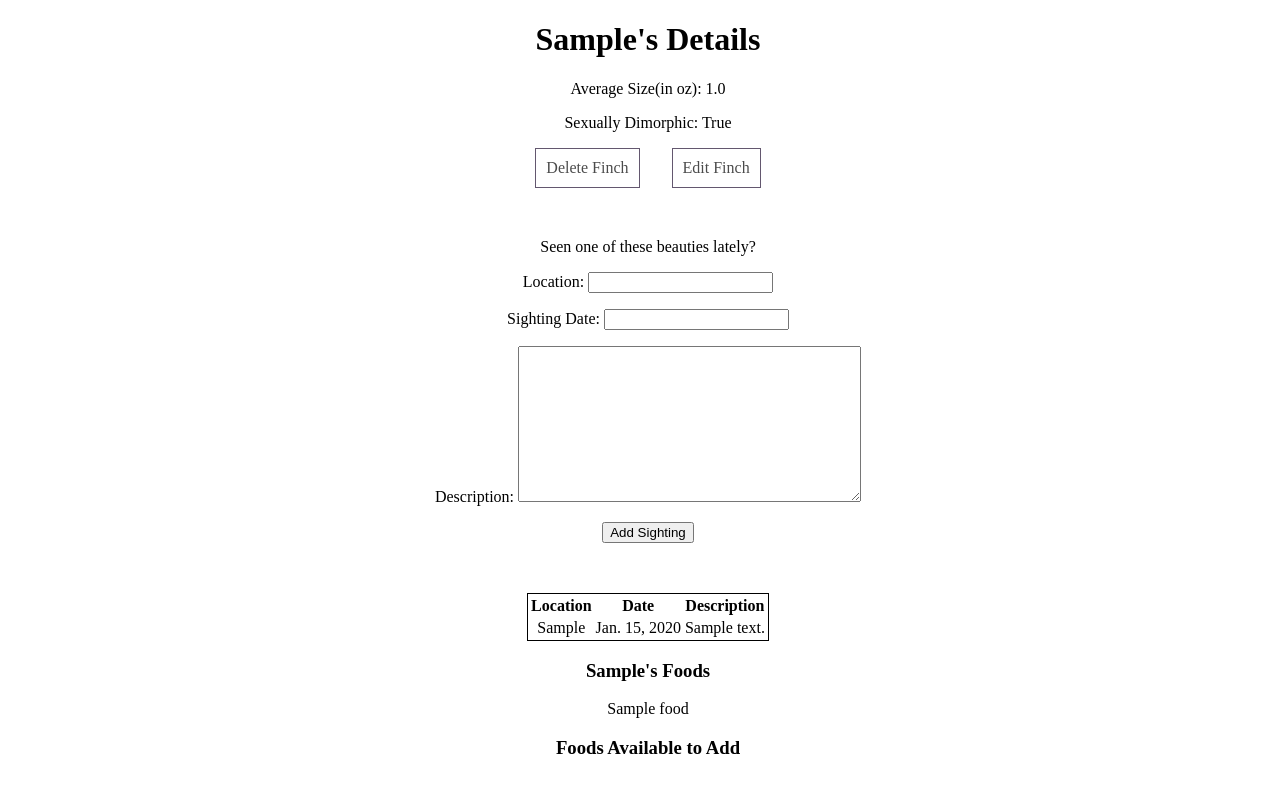
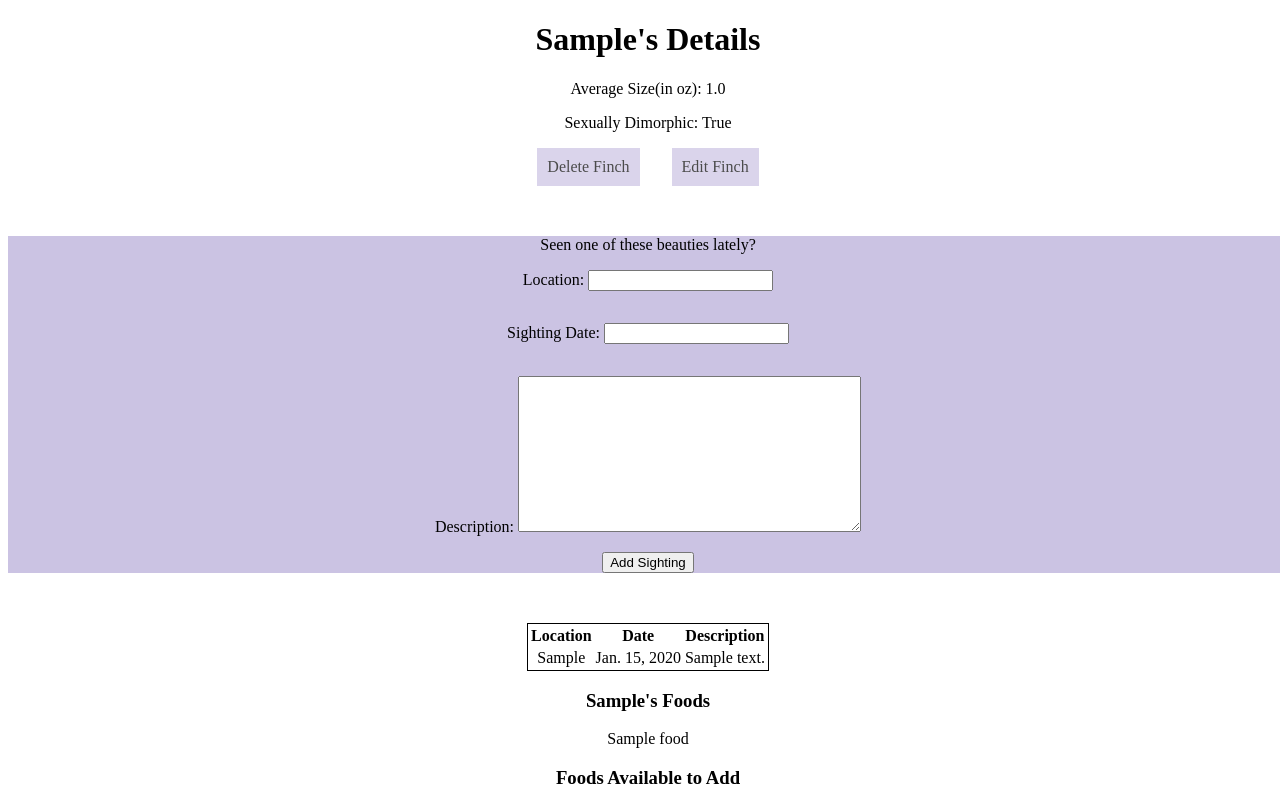
Before and after one commit to Madfarm/finch-collector, a Django app: page /finches/1 in a window 1280 px wide. Shown: the part 146-935 px from the top of the page. Before the commit the page ends 900 px from the top, so only its background shows below. Run offline with Django 4.2, Linux system fonts and the light colour scheme; tables that the repository leaves empty hold one stand-in row (values such as "Sample post").

Commit message:
Add styling to sightings form

```diff
--- a/main_app/static/css/style.css
+++ b/main_app/static/css/style.css
@@ -13,6 +13,7 @@ a {
     text-decoration: none;
     color: black;
 }
+
 a:visited {
     color: black;
 }
@@ -140,30 +141,82 @@ nav {
 #details-page {
     text-align: center;
 }
+
 .finch-buttons {
     display: flex;
     justify-content: center;
     gap: 2em;
 }
 
-.finch-buttons > a {
-    border: 1px solid #213;
+.finch-buttons>a {
     padding: 10px;
     opacity: 0.7;
+    background: #CBC3E3;
 
     transition: opacity 400ms ease-in-out;
 }
-.finch-buttons > a:hover {
+
+.finch-buttons>a:hover {
     color: white;
     background-color: #213;
     opacity: 1;
 }
+
+#sighting-form {
+    background: #CBC3E3;
+
+
+
+    display: flex;
+    flex-direction: column;
+    align-items: center;
+    justify-content: center;
+    position: relative;
+    z-index: 0;
+    transition: 1s;
+}
+
+#sighting-form::before {
+    position: absolute;
+    background: #cbe3c3;
+
+
+    content: '';
+
+    border: 1px solid black;
+    opacity: 0;
+    z-index: -1;
+
+    height: 100%;
+    width: 100%;
+
+    transition: all 800ms ease;
+
+}
+
+#sighting-form:hover::before{
+    opacity: 1;
+    scale: 1;
+}
+
+#sighting-form:hover {
+    scale: 1;
+}
+
+
+
+
+
+
+
+
 
 table {
     border: 1px solid black;
     margin-right: auto;
     margin-left: auto;
 }
+
 th {
     text-align: center;
 }
@@ -171,6 +224,7 @@ th {
 td {
     text-align: center;
 }
+
 form {
     margin: 50px 0 50px 0;
     height: 100%;
@@ -203,15 +257,12 @@ form {
     --border-size: 3px;
     --border-angle: 0turn;
     color: white;
-    background: conic-gradient(
-      from var(--border-angle),
-      #213,
-      #112 50%,
-      #213
-    ),
-    conic-gradient(from var(--border-angle), transparent 20%, #08f, #f03);
-    background-size: calc(100% - (var(--border-size) * 2))
-        calc(100% - (var(--border-size) * 2)),
+    background: conic-gradient(from var(--border-angle),
+            #213,
+            #112 50%,
+            #213),
+        conic-gradient(from var(--border-angle), transparent 20%, #08f, #f03);
+    background-size: calc(100% - (var(--border-size) * 2)) calc(100% - (var(--border-size) * 2)),
         cover;
     background-position: center center;
     background-repeat: no-repeat;
@@ -222,11 +273,13 @@ form {
 
     scale: 1.2;
 }
-@keyframes bg-spin{
+
+@keyframes bg-spin {
     to {
         --border-angle: 1turn;
     }
 }
+
 @property --border-angle {
     syntax: "<angle>";
     inherits: true;
```
